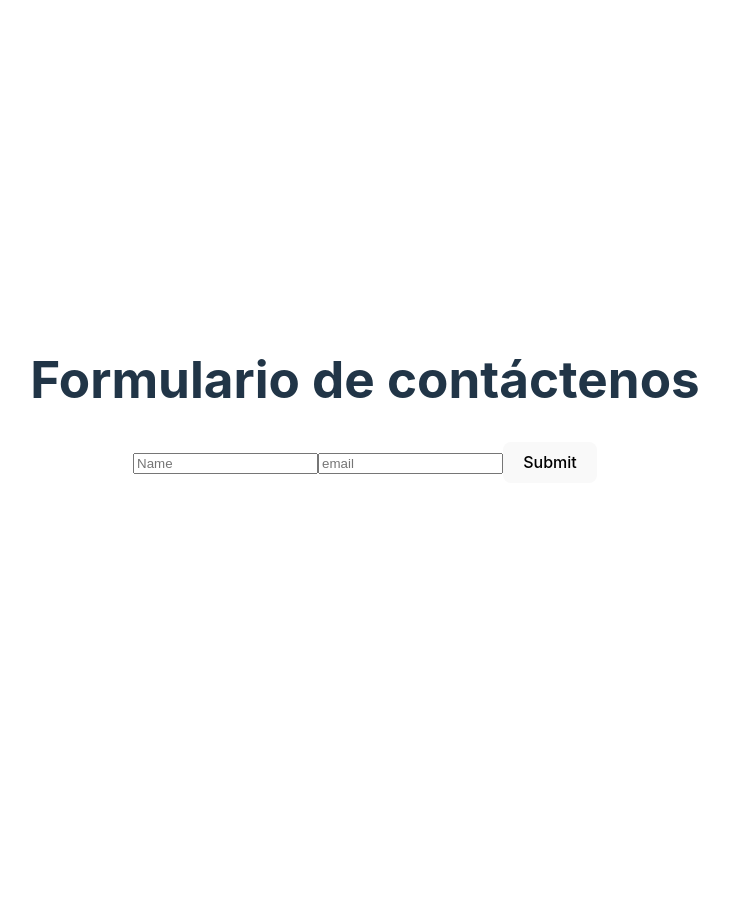
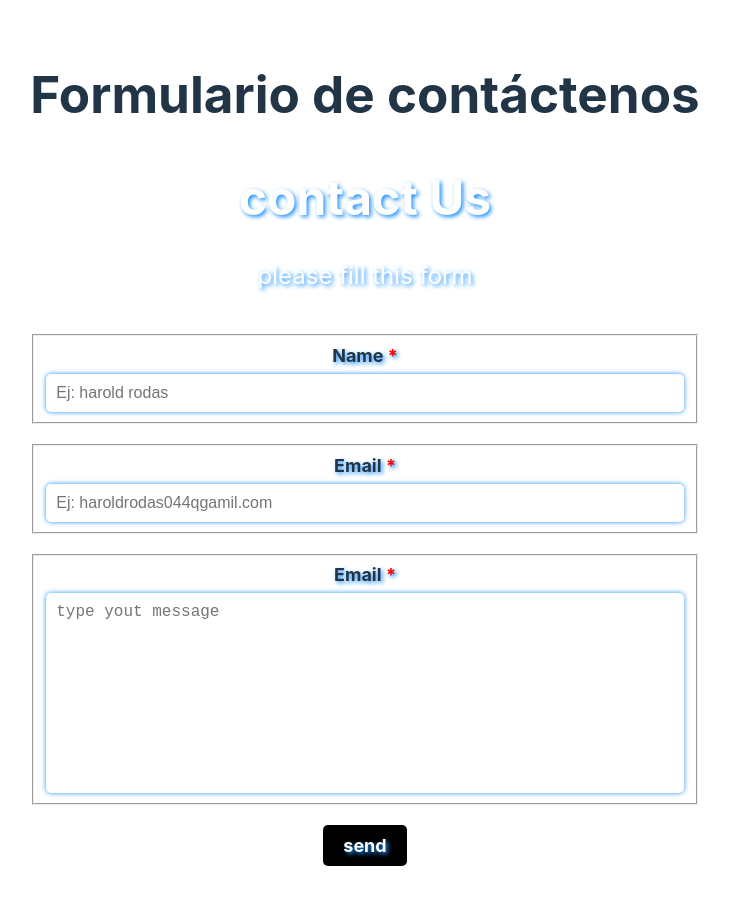
Before and after one commit to erozog125/emailjs-2469285, a React (Vite) app: page / in a window 1280 px wide. Shown: the whole page, without its empty margins (275-1004 px from the left). Before the commit the page ends 800 px from the top, so only its background shows below. Built offline with nearby package versions, Linux system fonts and the light colour scheme.

Commit message:
trarbajo realizado de formulario

```diff
--- a/src/ContactUs/ContactUs.jsx
+++ b/src/ContactUs/ContactUs.jsx
@@ -1,13 +1,45 @@
-import React from 'react'
+import React, { useRef } from 'react';
+import './contactus.css';
+import emailjs from '@emailjs/browser';
 
 export const ContactUs = () => {
+
+  const refForm = useRef();
+
+  const handleSubmit = (event) => {
+    event.preventDefault();
+
+    const serviceId = "service_6r3o7ke";
+    const templeId = "template_lqajr8o";
+    // 3.parametro
+    const apikey = "1JZuX6YGCN5Wsr7KP";
+
+    emailjs.sendForm(serviceId, templeId, refForm.current, apikey).then(result => console.log(result.text)).catch(error=> console.log(error))
+  }
+
+
   return (
-    <div>
-      <form action="">
-        <input type="text" placeholder='Name' />
-        <input type="email" placeholder='email' />
-        <button>Submit</button>
-      </form>
-    </div>
+    <form ref={refForm} action="" onSubmit={handleSubmit}>
+      <div className="header-contact">
+        <h2>contact Us</h2>
+        <p>please fill this form</p>
+      </div>
+      <fieldset className='field-name'>
+        <label className='symbol-required name' htmlFor="">Name</label>
+        <input name='username' type="text" placeholder='Ej: harold rodas' required />
+      </fieldset>
+
+      <fieldset className='field-email'>
+        <label className='symbol-required' name="email">Email</label>
+        <input name='email' id='email' type="email" placeholder='Ej: haroldrodas044qgamil.com' required />
+      </fieldset>
+
+      <fieldset className='field-message'>
+        <label className='symbol-required'>Email</label>
+        <textarea placeholder='type yout message' maxLength={500} name="message" id="" cols="30" rows="10"></textarea>
+      </fieldset>
+
+      <button className='btn-send'>send</button>
+    </form>
   )
 }
--- a/src/ContactUs/contactus.css
+++ b/src/ContactUs/contactus.css
@@ -0,0 +1,83 @@
+.contact-form {
+    display: flex;
+    flex-direction: column;
+    max-width: 600px;
+    margin: 0 auto;
+    padding: 20px;
+    background-color: #f5f5f5;
+    border-radius: 10px;
+  }
+
+  .header-contact {
+    text-align: center;
+    margin-bottom: 20px;
+  }
+
+  .header-contact h2 {
+    font-size: 48px;
+    font-weight: bold;
+    text-align: center;
+    margin-bottom: 20px;
+    color: #fff;
+    text-shadow: 2px 2px 4px #1e90ff;
+  }
+
+  .header-contact p {
+    font-size: 24px;
+    text-align: center;
+    margin-bottom: 40px;
+    color: #fff;
+    text-shadow: 2px 2px 4px #1e90ff;
+  }
+
+  .field-name,
+  .field-email,
+  .field-message {
+    display: flex;
+    flex-direction: column;
+    margin-bottom: 20px;
+    text-shadow: 2px 2px 4px #1e90ff;
+  }
+
+  .symbol-required::after {
+    content: " *";
+    color: red;
+
+  }
+
+  label {
+    font-size: 18px;
+    font-weight: bold;
+    margin-bottom: 5px;
+  }
+
+  input[type="text"],
+  input[type="email"],
+  textarea {
+    padding: 10px;
+    font-size: 16px;
+    border: none;
+    border-radius: 5px;
+    box-shadow: 0 0 5px #1e90ff;
+
+  }
+
+  textarea {
+    resize: none;
+  }
+
+  .btn-send {
+    background-color: #000000;
+    color: white;
+    font-size: 18px;
+    font-weight: bold;
+    padding: 10px 20px;
+    border: none;
+    border-radius: 5px;
+    cursor: pointer;
+    text-shadow: 2px 2px 4px #1e90ff;
+  }
+
+  .btn-send:hover {
+    background-color: #1e90ff;
+  }
```
